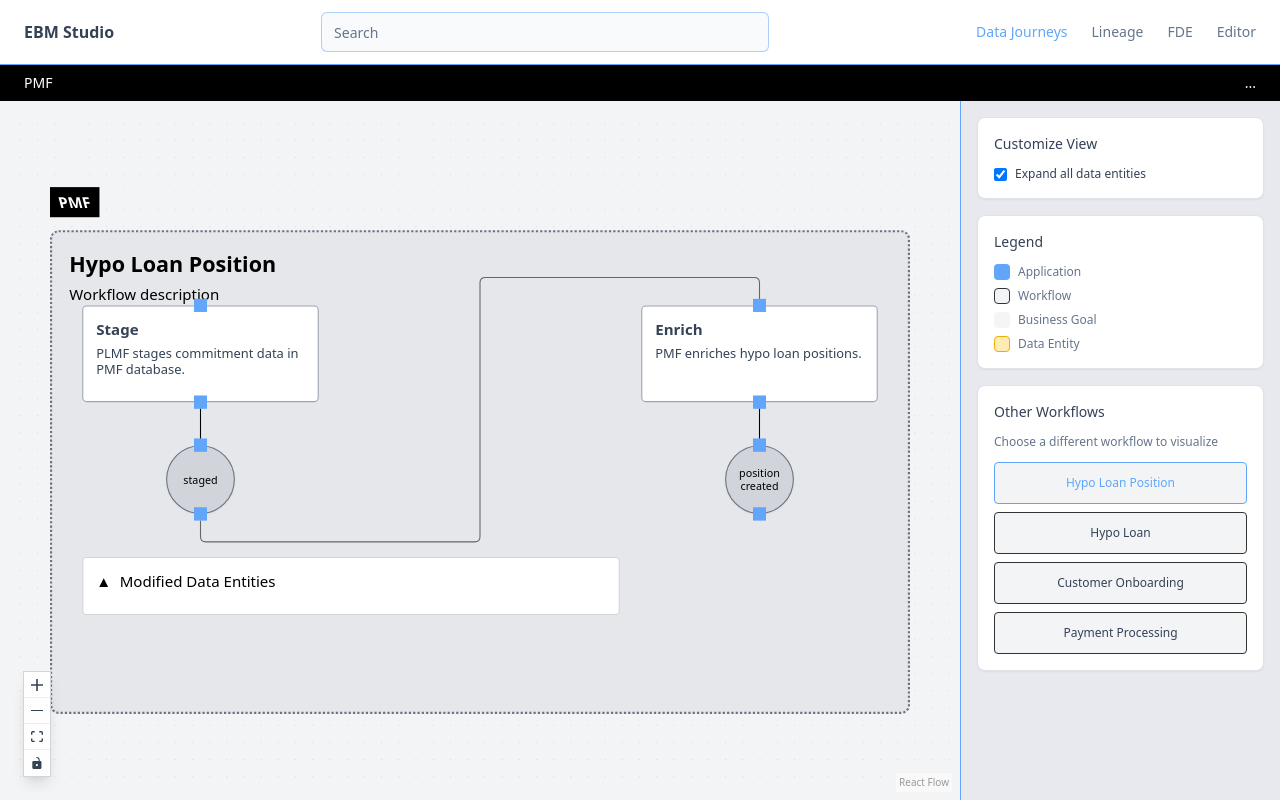
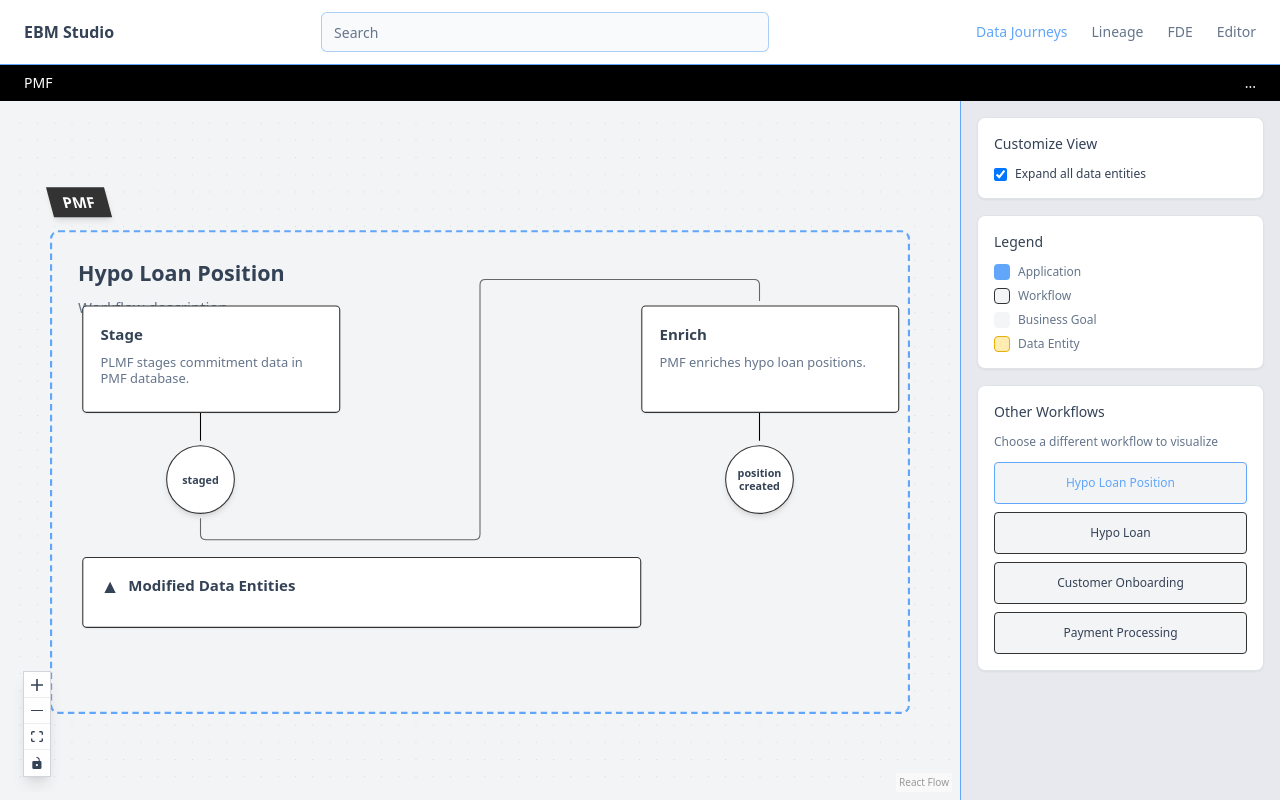
Before and after one commit to vinoth7ar/react-flowchart, a React (Vite) app: page / in a window 1280 px wide. Built offline with nearby package versions, Linux system fonts and the light colour scheme.

Commit message:
Fix CSS mismatches
Compare current CSS with Figma design and identify missing styles for nodes and their surroundings.

```diff
--- a/src/components/workflow/CircularNode.tsx
+++ b/src/components/workflow/CircularNode.tsx
@@ -18,7 +18,7 @@ const CircularNode = ({ data }: NodeProps) => {
   };
 
   const getCircleStyles = () => {
-    return 'w-16 h-16 rounded-full bg-gray-300 border border-gray-500 flex items-center justify-center shadow-sm cursor-pointer hover:shadow-md transition-shadow';
+    return 'w-16 h-16 rounded-full bg-workflow-circular border border-workflow-circular-border flex items-center justify-center shadow-md cursor-pointer hover:shadow-lg transition-all duration-200';
   };
 
   return (
@@ -26,12 +26,12 @@ const CircularNode = ({ data }: NodeProps) => {
       className={getCircleStyles()}
       onClick={handleClick}
     >
-      <div className="text-[10px] font-medium text-center text-black px-1 leading-tight">
+      <div className="text-[10px] font-bold text-center text-foreground px-1 leading-tight">
         {nodeData.label}
       </div>
 
-      <Handle type="target" position={Position.Top} className="w-3 h-3 bg-workflow-border rounded-none border-2 border-workflow-border" />
-      <Handle type="source" position={Position.Bottom} className="w-3 h-3 bg-workflow-border rounded-none border-2 border-workflow-border" />
+      <Handle type="target" position={Position.Top} className="w-2 h-2 bg-workflow-border rounded-none border border-workflow-border opacity-0" />
+      <Handle type="source" position={Position.Bottom} className="w-2 h-2 bg-workflow-border rounded-none border border-workflow-border opacity-0" />
     </div>
   );
 };
--- a/src/components/workflow/WorkflowNode.tsx
+++ b/src/components/workflow/WorkflowNode.tsx
@@ -19,21 +19,21 @@ const WorkflowNode = ({ data }: NodeProps) => {
   const getNodeStyles = () => {
     switch (nodeData.type) {
       case 'workflow':
-        return 'bg-gray-200 border-2 border-dotted border-gray-500 rounded-lg min-w-[800px] min-h-[450px] p-4 relative';
+        return 'bg-workflow-canvas border-2 border-dashed border-workflow-border rounded-lg min-w-[800px] min-h-[450px] p-6 relative';
       case 'stage':
-        return 'bg-white border border-gray-400 rounded p-3 min-w-[220px] min-h-[90px] cursor-pointer hover:shadow-md transition-shadow';
+        return 'bg-workflow-node-bg border border-workflow-stage-border rounded-sm p-4 min-w-[240px] min-h-[100px] cursor-pointer hover:shadow-lg transition-all duration-200 shadow-sm';
       case 'data':
-        let bgColor = 'bg-gray-300';
+        let bgColor = 'bg-workflow-data-bg';
         if (nodeData.color === 'yellow') {
-          bgColor = 'bg-yellow-400';
+          bgColor = 'bg-workflow-data-bg';
         }
-        return `${bgColor} border border-gray-500 px-3 py-2 text-sm font-medium cursor-pointer hover:shadow-md transition-shadow`;
+        return `${bgColor} border border-workflow-data-border px-4 py-2 text-sm font-medium cursor-pointer hover:shadow-md transition-shadow transform rotate-[-2deg] shadow-sm`;
       case 'pmf-tag':
-        return 'bg-black text-white px-2 py-1 text-sm font-bold cursor-pointer hover:opacity-80 transition-opacity';
+        return 'bg-workflow-pmf-bg text-workflow-pmf-text px-3 py-1 text-sm font-bold cursor-pointer hover:opacity-90 transition-opacity transform skew-x-[15deg] shadow-md';
       case 'process':
         return 'bg-workflow-process-bg text-workflow-process-text border-workflow-stage-border border rounded px-3 py-1 text-sm font-medium cursor-pointer hover:shadow-md transition-shadow';
       case 'entities-group':
-        return 'bg-white border border-gray-300 rounded p-3 min-w-[500px] cursor-pointer hover:shadow-md transition-shadow';
+        return 'bg-workflow-node-bg border border-workflow-stage-border rounded-sm p-4 min-w-[520px] cursor-pointer hover:shadow-lg transition-all duration-200 shadow-sm';
       default:
         return 'bg-workflow-node-bg border-workflow-node-border border rounded p-3 cursor-pointer hover:shadow-md transition-shadow';
     }
@@ -49,7 +49,7 @@ const WorkflowNode = ({ data }: NodeProps) => {
   if (nodeData.type === 'pmf-tag') {
     return (
       <div className={getNodeStyles()} onClick={handleClick}>
-        <div className="transform skew-x-[15deg]">
+        <div className="font-bold">
           {nodeData.title}
         </div>
       </div>
@@ -60,8 +60,8 @@ const WorkflowNode = ({ data }: NodeProps) => {
     return (
       <div className={getNodeStyles()} onClick={handleClick}>
         <div className="flex items-center gap-2">
-          <span>{nodeData.title}</span>
-          <span className="text-xs">⋮</span>
+          <span className="font-medium">{nodeData.title}</span>
+          <span className="text-xs font-bold">⋮</span>
         </div>
       </div>
     );
@@ -77,9 +77,9 @@ const WorkflowNode = ({ data }: NodeProps) => {
 
     return (
       <div className={getNodeStyles()} onClick={handleClick}>
-        <div className="text-sm font-medium text-black mb-2 flex items-center gap-2">
+        <div className="text-sm font-bold text-foreground mb-3 flex items-center gap-2">
           <span
-            className="cursor-pointer select-none"
+            className="cursor-pointer select-none text-lg leading-none"
             onClick={handleIconClick}
           >
             {nodeData.entitiesExpanded ? '▼' : '▲'}
@@ -87,17 +87,18 @@ const WorkflowNode = ({ data }: NodeProps) => {
           <span>Modified Data Entities</span>
         </div>
         {nodeData.entitiesExpanded && (
-          <div className="flex flex-wrap gap-2">
+          <div className="flex flex-wrap gap-3">
             {nodeData.entities?.map((entity) => {
-              const bgColor = entity.color === 'yellow' ? 'bg-yellow-400' : 'bg-gray-300';
+              const bgColor = entity.color === 'yellow' ? 'bg-workflow-data-bg' : 'bg-muted';
+              const borderColor = entity.color === 'yellow' ? 'border-workflow-data-border' : 'border-border';
               return (
                 <div
                   key={entity.id}
-                  className={`${bgColor} border border-gray-500 px-2 py-1 text-xs font-medium`}
+                  className={`${bgColor} ${borderColor} border px-3 py-2 text-sm font-medium transform rotate-[-2deg] shadow-sm hover:shadow-md transition-shadow cursor-pointer`}
                 >
                   <div className="flex items-center gap-1">
                     <span>{entity.title}</span>
-                    <span className="text-xs">⋮</span>
+                    <span className="text-xs font-bold">⋮</span>
                   </div>
                 </div>
               );
@@ -111,12 +112,12 @@ const WorkflowNode = ({ data }: NodeProps) => {
   if (nodeData.type === 'workflow') {
     return (
       <div className={getNodeStyles()}>
-        <div className="text-xl font-bold text-black mb-1">
+        <div className="text-xl font-bold text-foreground mb-2">
           {nodeData.title}
         </div>
 
         {nodeData.description && (
-          <div className="text-sm text-black mb-4">
+          <div className="text-sm text-muted-foreground mb-6">
             {nodeData.description}
           </div>
         )}
@@ -130,17 +131,17 @@ const WorkflowNode = ({ data }: NodeProps) => {
 
   return (
     <div className={getNodeStyles()} onClick={handleClick}>
-      <div className="text-sm font-bold text-foreground mb-1">
+      <div className="text-sm font-bold text-foreground mb-2">
         {nodeData.title}
       </div>
       {nodeData.description && (
-        <div className="text-xs text-foreground leading-tight">
+        <div className="text-xs text-muted-foreground leading-tight">
           {nodeData.description}
         </div>
       )}
 
-      <Handle type="target" position={Position.Top} className="w-3 h-3 bg-workflow-border rounded-none border-2 border-workflow-border" />
-      <Handle type="source" position={Position.Bottom} className="w-3 h-3 bg-workflow-border rounded-none border-2 border-workflow-border" />
+      <Handle type="target" position={Position.Top} className="w-2 h-2 bg-workflow-border rounded-none border border-workflow-border opacity-0" />
+      <Handle type="source" position={Position.Bottom} className="w-2 h-2 bg-workflow-border rounded-none border border-workflow-border opacity-0" />
     </div>
   );
 };
```
